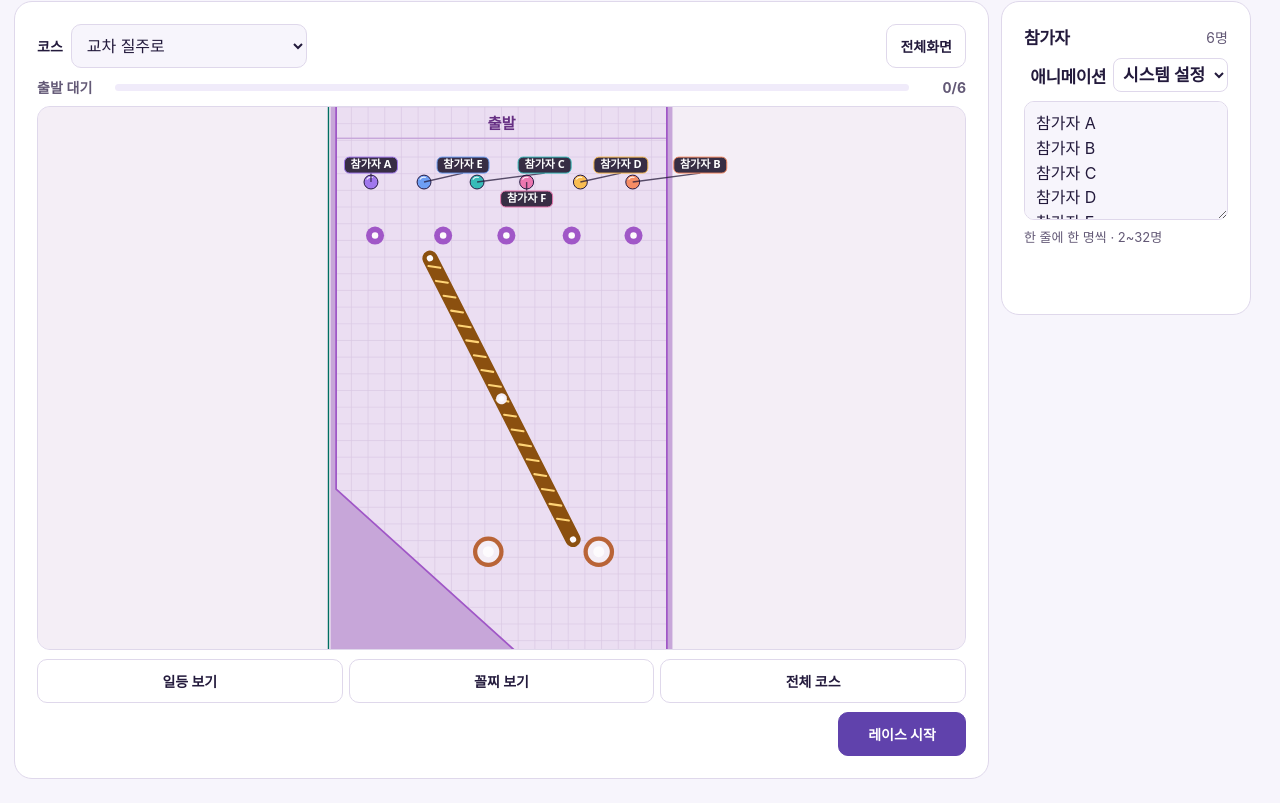
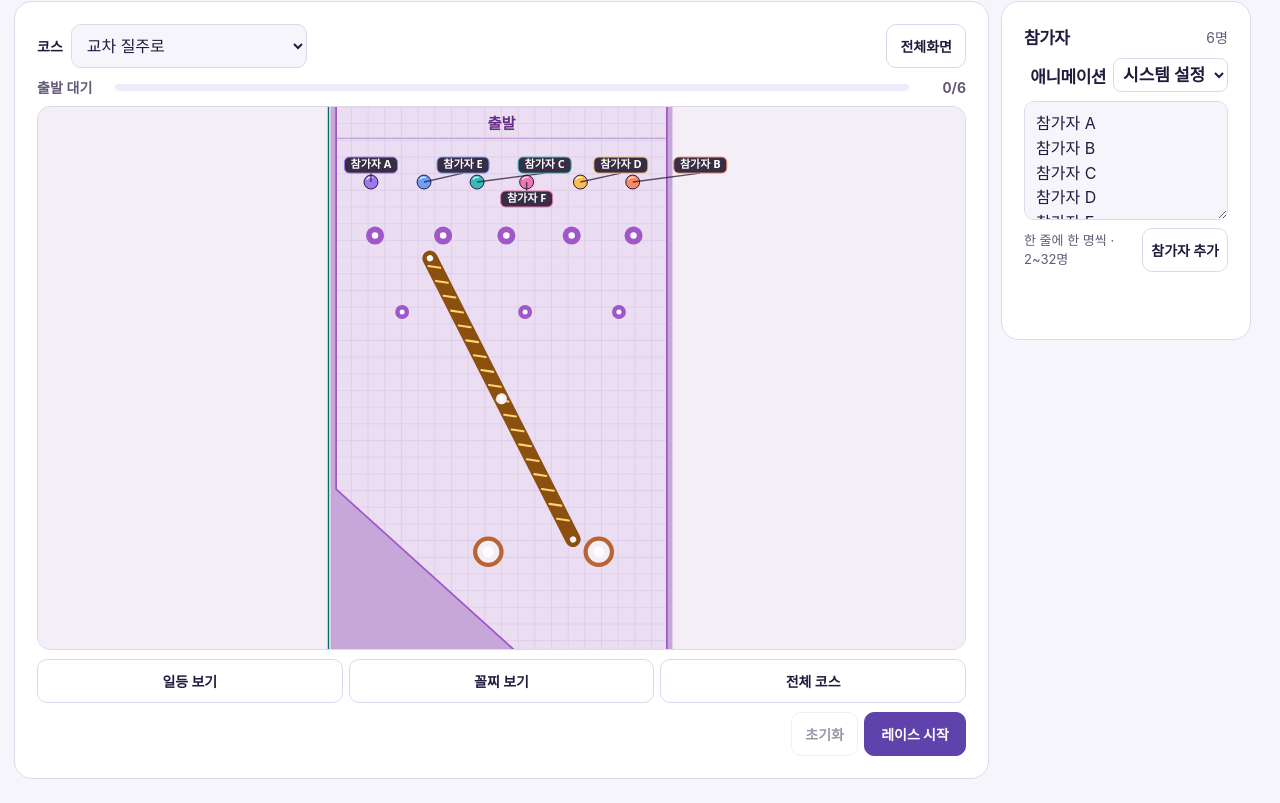
Before and after one commit to Nick-41/duo-scoreboard, a plain HTML site: page tools/marble-race.html in a window 1280 px wide. Shown: the part 69-872 px from the top of the page. Drawn offline with Linux system fonts and the light colour scheme.

Commit message:
Add replay reset, denser courses, and random participant nicknames

```diff
--- a/assets/marble-course.js
+++ b/assets/marble-course.js
@@ -36,17 +36,22 @@ export const courses = {
     ],
     obstacles: [
       pegs(185, [74, 172, 263, 357, 446]),
+      pegs(295, [113, 290, 425], 10),
       rotatingBar(420, 1.1, .82),
       rubber(640, [237, 396], 22),
       rotatingBar(840, .43, -1.18),
       pegs(1015, [240, 367], 11),
       rotatingBar(1170, 1.44, .91),
+      pegs(1440, [87, 183], 10),
       rotatingBar(1530, .65, -1.13),
       pegs(1770, [113, 254, 370], 12),
+      rotatingBar(1840, 2.1, -.82, { restitution: .34 }),
       pendulum(233, 1910, 75, .31),
+      pegs(2065, [222, 370], 11),
       rotatingBar(2230, -.45, 1.22),
       pegs(2440, [211, 360], 11),
       rotatingBar(2565, .97, -.87),
+      rotatingBar(2730, 1.08, .84, { restitution: .38 }),
       rotatingBar(2960, 1.43, 1.25),
       rubber(3190, [104, 230, 343], 23),
     ],
@@ -66,7 +71,8 @@ export const courses = {
     obstacles: [
       pegs(170, [94, 231, 388], 12),
       rotatingBar(445, .74, -.94),
-      rail(103, 650, 28, .55),
+      pegs(575, [84, 184], 10),
+      rotatingBar(650, .23, .98, { restitution: .23 }),
       rotatingBar(840, 1.41, 1.03, { restitution: .48 }),
       rubber(1070, [310, 417], 20),
       rotatingBar(1260, .26, -.93),
@@ -74,18 +80,20 @@ export const courses = {
       rotatingBar(1680, .76, 1.22),
       rail(164, 1870, 35, -.57),
       rotatingBar(2100, -.6, -1.16),
+      pegs(2230, [107, 224], 10),
       rubber(2320, [170, 280], 21),
       rotatingBar(2530, 1.37, 1.25, { restitution: .78 }),
       pegs(2755, [321, 428], 13),
       rotatingBar(2930, .68, -1.28, { restitution: .83 }),
-      rail(248, 3120, 32, .45),
+      pegs(3050, [223, 340], 11),
+      rotatingBar(3160, .81, 1.07, { restitution: .30 }),
       rotatingBar(3350, -.45, 1.4, { restitution: .85 }),
       rubber(3515, [99, 199], 21),
     ],
   },
   triple: {
     name: '삼단 추월로',
-    finishLine: 3620,
+    finishLine: 4010,
     hue: 30,
     shaftSpeed: 1.88,
     // Long islands split the course into three lanes, then into two near the finish.
@@ -99,23 +107,30 @@ export const courses = {
       rotatingBar(340, .82, -.83),
       divider(173, 585, 1520, 24),
       divider(337, 665, 1430, 25),
+      pegs(730, [95, 257, 407], 10),
       rotatingBar(860, .33, 1.45),
       rotatingBar(860, 1.12, -1.22, { lane: 1 }),
       rotatingBar(860, 2.18, 1.36, { lane: 2 }),
-      pegs(1030, [102, 258, 407], 12),
+      rotatingBar(1020, .92, -1.32, { restitution: .38 }),
+      rotatingBar(1030, 1.83, 1.45, { lane: 1, restitution: .46 }),
+      rotatingBar(1040, .43, -1.29, { lane: 2, restitution: .38 }),
       rotatingBar(1200, 1.38, -1.38),
       rotatingBar(1200, .75, 1.45, { lane: 1 }),
       rotatingBar(1200, .11, -1.27, { lane: 2 }),
+      pegs(1540, [100, 331, 407], 10),
       rubber(1630, [122, 269, 392], 21),
       rotatingBar(1920, 1.53, 1),
-      pendulum(184, 2180, 86, -.23),
-      rubber(2330, [141, 355], 23),
+      pendulum(184, 2110, 70, -.23),
+      rotatingBar(2260, 1.29, -.86, { restitution: .43 }),
+      rubber(2380, [141, 355], 23),
       divider(280, 2460, 2875, 29),
       rotatingBar(2650, .74, -1.22, { restitution: .78 }),
       rotatingBar(2650, 1.48, 1.34, { lane: 1, restitution: .78 }),
       pegs(2990, [103, 232, 415], 11),
+      pegs(3110, [143, 282, 379], 10),
       rotatingBar(3250, .25, -1.12, { restitution: .83 }),
       rubber(3495, [125, 258, 384], 24),
+      rotatingBar(3660, 1.8, .71, { restitution: .37 }),
     ],
   },
   rapids: {
@@ -133,15 +148,19 @@ export const courses = {
     obstacles: [
       pegs(185, [92, 208, 312, 419], 12),
       rotatingBar(380, 1.1, .85),
+      pegs(615, [133, 235, 352], 10),
       rotatingBar(745, .87, -1.34),
       pegs(970, [158, 269, 382], 11),
       rotatingBar(1130, .45, 1.02),
+      rotatingBar(1385, .8, -.95, { restitution: .34 }),
       rotatingBar(1590, 1.23, -1.5),
       rubber(1815, [185, 348], 22),
       rotatingBar(2020, 1.02, .91),
+      pegs(2315, [159, 231, 309], 10),
       rotatingBar(2430, .36, 1.46),
       pegs(2645, [134, 234, 353], 12),
       rotatingBar(2820, 1.25, -1.07, { restitution: .82 }),
+      rotatingBar(3040, 1.95, .92, { restitution: .42 }),
       rotatingBar(3290, .7, -1.43, { restitution: .86 }),
       pegs(3495, [156, 287, 384], 11),
       rotatingBar(3630, 1.63, 1.04, { restitution: .82 }),
--- a/assets/marble-race.css
+++ b/assets/marble-race.css
@@ -85,8 +85,9 @@ html { scrollbar-gutter: stable; }
   scrollbar-color: #ffffff70 transparent;
   list-style: none;
   border-radius: 6px;
-  background: #1b152ad9;
+  background: #1b152a80;
   color: #fff;
+  text-shadow: 0 1px 3px #150e24;
   font-size: 13px;
   line-height: 1.4;
   font-variant-numeric: tabular-nums;
@@ -104,8 +105,8 @@ html { scrollbar-gutter: stable; }
 .view-controls { display: grid; grid-template-columns: repeat(3, minmax(0, 1fr)); gap: 6px; }
 .view-controls .btn { padding-inline: 4px; word-break: keep-all; }
 .view-controls .btn[aria-pressed="true"] { background: var(--wash); border-color: var(--accent); color: var(--accent); }
-.race-actions { display: grid; grid-template-columns: minmax(0, 1fr) auto; align-items: center; gap: 8px; }
-.race-actions .btn { min-width: 128px; }
+.race-actions { display: grid; grid-template-columns: minmax(0, 1fr) auto auto; align-items: center; gap: 6px; }
+#start { min-inline-size: 102px; }
 .race-status {
   block-size: 2.8em;
   margin: 0;
@@ -122,6 +123,8 @@ html { scrollbar-gutter: stable; }
 #roster label { font-size: 17px; letter-spacing: -.03em; }
 #name-count { color: var(--muted); font-size: 14px; font-variant-numeric: tabular-nums; }
 .roster-hint { margin: 0; }
+.roster-actions { display: flex; align-items: center; justify-content: space-between; gap: 6px; }
+.roster-actions .btn { flex: none; padding-inline: 8px; }
 .roster-feedback { min-block-size: 2.8em; font-size: 13px; }
 html.race-expanded { overflow: hidden; scrollbar-gutter: auto; }
 .race-panel.is-fullscreen {
--- a/assets/marble-race.js
+++ b/assets/marble-race.js
@@ -1,7 +1,8 @@
 import { id, parseLabels, read, write } from './utility.js';
-import { advanceRace, courses, defaultCourse, makeCourse, makeMarbles, positionCourse, step, width } from './marble-course.js?v=course-shapes';
-import { createRaceView } from './marble-view.js?v=corner-ranks';
+import { advanceRace, courses, defaultCourse, makeCourse, makeMarbles, positionCourse, step, width } from './marble-course.js?v=race-refresh';
+import { createRaceView } from './marble-view.js?v=race-refresh';
 import { gameMotion, runFrames } from './game-motion.js?v=momentum';
+import { nameLines, randomNickname } from './nicknames.js';
 
 const storageKey = 'moadeck-marble-race-v1';
 const courseKey = 'moadeck-marble-course-v1';
@@ -12,6 +13,7 @@ const panel = id('race-panel');
 const mapSelect = id('course');
 const roster = id('roster');
 const names = id('names');
+const addParticipant = id('add-participant');
 const nameCount = id('name-count');
 const namesError = id('names-error');
 const phase = id('phase');
@@ -19,6 +21,7 @@ const progress = id('progress');
 const arrived = id('arrived');
 const countdown = id('countdown');
 const start = id('start');
+const reset = id('reset');
 const status = id('race-status');
 const rankings = id('rankings');
 const fullscreen = id('fullscreen');
@@ -60,8 +63,9 @@ const startLabels = {
 
 const parseNames = value => parseLabels(value, limit, { allowDuplicates: true });
 const saved = read(storageKey);
-names.value = Array.isArray(saved) && saved.every(name => typeof name === 'string') &&
-  parseNames(saved.join('\n')).labels ? saved.join('\n') : defaults.join('\n');
+names.value = Array.isArray(saved) && saved.length >= 1 && saved.length <= limit &&
+  saved.every(name => typeof name === 'string' && name.trim() && name.length <= 40 && !/[\r\n]/.test(name))
+  ? saved.join('\n') : defaults.join('\n');
 
 function setPhase(value, label, message) {
   racePhase = value;
@@ -71,11 +75,14 @@ function setPhase(value, label, message) {
   const moving = value === 'running' || value === 'countdown';
   mapSelect.disabled = moving;
   names.readOnly = moving || value === 'paused';
+  reset.disabled = value === 'idle';
+  syncCount();
 }
 
 function syncCount() {
-  const count = names.value.split(/\r?\n/).filter(line => line.trim()).length;
+  const count = nameLines(names.value).length;
   nameCount.textContent = count + '명';
+  addParticipant.disabled = names.readOnly || count >= limit;
   if (racePhase === 'idle') arrived.textContent = '0/' + count;
 }
 
@@ -150,7 +157,7 @@ function paint(elapsed = 0) {
   viewer.draw(time, cameraTarget(), elapsed);
 }
 
-function resetPreview() {
+function resetPreview(message = '') {
   stopClock?.();
   stopClock = null;
   pausedPhase = null;
@@ -159,11 +166,11 @@ function resetPreview() {
   marbles = makeMarbles(parseNames(names.value).labels ?? []);
   finishers = [];
   time = accumulator = countdownElapsed = 0;
+  positionCourse(course, time);
   viewer.scene(course, marbles);
   clearRanks();
-  setPhase('idle', '출발 대기', '');
+  setPhase('idle', '출발 대기', message);
   progress.value = 0;
-  syncCount();
   paint();
 }
 
@@ -276,10 +283,26 @@ roster.addEventListener('submit', event => {
   stopClock = runFrames(frame);
 });
 
-names.addEventListener('input', () => {
+function refreshRoster() {
   setFeedback();
   if (racePhase === 'idle') resetPreview();
   else syncCount();
+}
+names.addEventListener('input', refreshRoster);
+
+addParticipant.addEventListener('click', () => {
+  const rosterNames = nameLines(names.value);
+  if (names.readOnly || rosterNames.length >= limit) return;
+  rosterNames.push(randomNickname(rosterNames));
+  names.value = rosterNames.join('\n');
+  names.scrollTop = names.scrollHeight;
+  if (rosterNames.every(name => name.length <= 40)) write(storageKey, rosterNames);
+  refreshRoster();
+});
+
+reset.addEventListener('click', () => {
+  resetPreview('레이스를 초기화했습니다.');
+  start.focus({ preventScroll: true });
 });
 
 mapSelect.addEventListener('change', () => {
--- a/assets/marble-view.js
+++ b/assets/marble-view.js
@@ -1,4 +1,4 @@
-import { radius, width } from './marble-course.js?v=course-shapes';
+import { radius, width } from './marble-course.js?v=race-refresh';
 
 const clamp = (value, min, max) => Math.min(max, Math.max(min, value));
 const courseHeight = course => course.finishLine + 132;
--- /dev/null
+++ b/assets/nicknames.js
@@ -0,0 +1,25 @@
+import { randomIndex } from './utility.js';
+
+const prefixes = [
+  '말랑', '동글', '폭신', '복슬', '졸린', '느긋한', '느린', '수줍은',
+  '뚱한', '엉뚱한', '궁금한', '웃는', '반짝', '달빛', '별빛', '새벽',
+  '구름', '빗방울', '하품', '콩알', '유자', '복숭아', '레몬', '민트',
+  '초코', '단풍', '노을', '밤하늘',
+];
+const endings = [
+  '수달', '토끼', '여우', '펭귄', '고래', '다람쥐', '고양이', '강아지',
+  '판다', '햄스터', '오리', '고슴도치', '부엉이', '문어', '해파리', '호랑이',
+  '카피바라', '거북이', '도마뱀', '나무늘보', '쿼카', '물개', '병아리', '까치',
+  '단추', '찹쌀떡', '푸딩', '주먹밥',
+];
+const nicknames = prefixes.flatMap(prefix => endings.map(ending => prefix + ending));
+
+export function nameLines(value) {
+  return value.split(/\r?\n/).map(line => line.trim()).filter(Boolean);
+}
+
+export function randomNickname(existing) {
+  const used = new Set(existing.map(name => name.trim().normalize()));
+  const available = nicknames.filter(name => !used.has(name));
+  return available[randomIndex(available.length)];
+}
--- a/assets/tally.js
+++ b/assets/tally.js
@@ -1,4 +1,5 @@
 import { $, id, read, write } from './utility.js';
+import { randomNickname } from './nicknames.js';
 
 const vote = document.body.dataset.tool === 'vote';
 const key = vote ? 'moadeck-vote-v1' : 'moadeck-counters-v1';
@@ -180,7 +181,7 @@ edit.addEventListener('click', () => {
 
 add.addEventListener('click', () => {
   if (state.items.length >= maximum) return;
-  const item = { id: nextId++, label: noun + ' ' + (nextId - 1), count: 0 };
+  const item = { id: nextId++, label: randomNickname(state.items.map(entry => entry.label)), count: 0 };
   state.items.push(item);
   render();
   save(item.label + ' 추가됨');
--- a/tools/marble-race.html
+++ b/tools/marble-race.html
@@ -9,7 +9,7 @@
   <link rel="icon" type="image/svg+xml" href="../assets/icon.svg?v=moadeck">
   <link rel="stylesheet" href="../assets/brand.css?v=game-motion">
   <link rel="stylesheet" href="../assets/utility.css">
-  <link rel="stylesheet" href="../assets/marble-race.css?v=corner-ranks-2">
+  <link rel="stylesheet" href="../assets/marble-race.css?v=race-refresh">
   <script src="../assets/tool-theme.js"></script>
 </head>
 <body>
@@ -42,6 +42,7 @@
         </div>
         <div class="race-actions">
           <p id="race-status" class="race-status" role="status" aria-atomic="true"></p>
+          <button class="btn" id="reset" type="button" disabled>초기화</button>
           <button class="btn primary" id="start" type="submit" form="roster">레이스 시작</button>
         </div>
       </section>
@@ -53,12 +54,15 @@
           </div>
           <div class="game-motion" id="game-motion"></div>
           <textarea class="field" id="names" rows="4" maxlength="3000" spellcheck="false" placeholder="한 줄에 한 명씩 입력" aria-describedby="names-hint names-error"></textarea>
-          <p class="muted roster-hint" id="names-hint">한 줄에 한 명씩 · 2~32명</p>
+          <div class="roster-actions">
+            <p class="muted roster-hint" id="names-hint">한 줄에 한 명씩 · 2~32명</p>
+            <button class="btn" id="add-participant" type="button">참가자 추가</button>
+          </div>
           <div class="roster-feedback"><p class="error" id="names-error" role="alert"></p></div>
         </form>
       </aside>
     </div>
   </main>
-  <script type="module" src="../assets/marble-race.js?v=corner-ranks"></script>
+  <script type="module" src="../assets/marble-race.js?v=race-refresh"></script>
 </body>
 </html>
```
Also changed, not shown: assets/lots.js (+3 -7 lines), assets/roulette.js (+22 -1 lines), tools/counters.html (+1 -1 lines), tools/lots.html (+1 -1 lines), tools/roulette.html (+5 -2 lines), tools/scoreboard.html (+9 -3 lines), tools/vote.html (+1 -1 lines).
